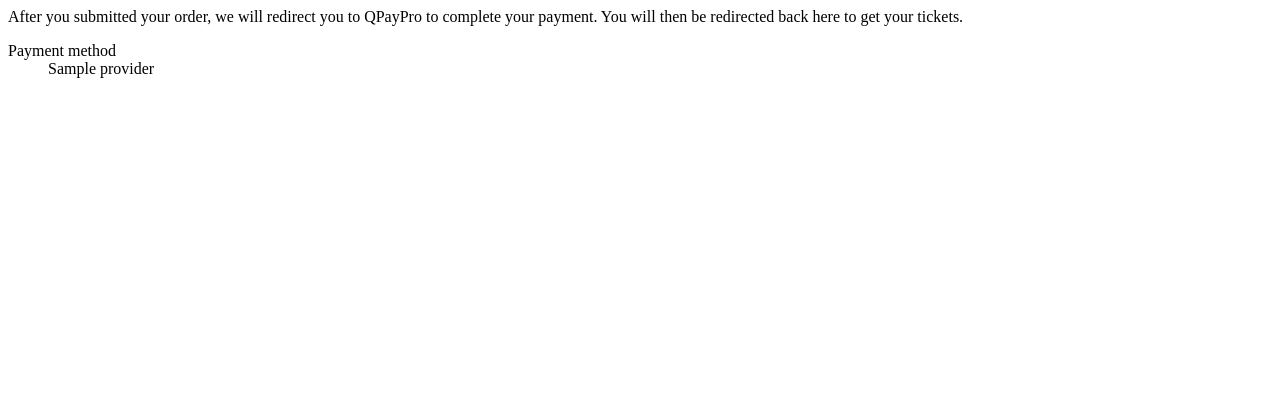
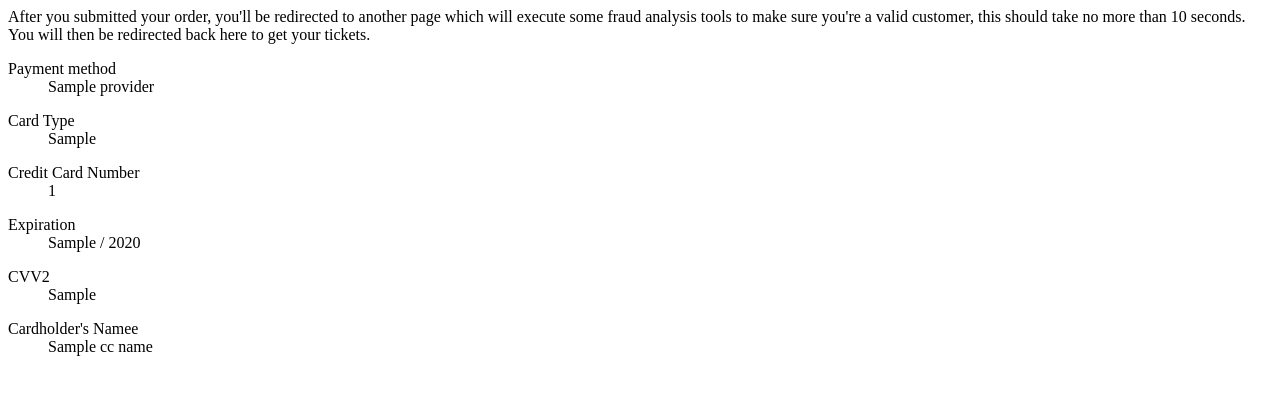
Before and after one commit to opportuno-tech/pretix-qpaypro, a Django app: template pretix_qpaypro/templates/pretix_qpaypro/checkout_payment_confirm.html in a window 1280 px wide. Shown: the top 395 px of the page. Run offline with Django 3.2, Linux system fonts and the light colour scheme; the template is opened without the code that fills it: most values are stand-ins (such as "Sample title", 1, 10 or a date in 2020).

Commit message:
Display payment data in confirmation page

```diff
--- a/pretix_qpaypro/formfields/custom_validators.py
+++ b/pretix_qpaypro/formfields/custom_validators.py
@@ -131,3 +131,8 @@
                 checksum += int(c)
             factor = 3 - factor
         return checksum % 10 == 0
+
+
+# This method is used to mask a CC number for display
+def mask_cc_number(cc_number: str):
+    return cc_number[-4:].rjust(len(cc_number), "*")
--- a/pretix_qpaypro/templates/pretix_qpaypro/checkout_payment_confirm.html
+++ b/pretix_qpaypro/templates/pretix_qpaypro/checkout_payment_confirm.html
@@ -1,10 +1,30 @@
 {% load i18n %}
 
 <p>{% blocktrans trimmed %}
-    After you submitted your order, we will redirect you to QPayPro to complete your payment.
+    After you submitted your order, you'll be redirected to another page which will execute some fraud analysis tools to make sure you're a valid customer, this should take no more than 10 seconds.
     You will then be redirected back here to get your tickets.
 {% endblocktrans %}</p>
 <dl class="dl-horizontal">
     <dt>{% trans "Payment method" %}</dt>
     <dd>{{ provider.public_name }}</dd>
 </dl>
+<dl class="dl-horizontal">
+    <dt>{% trans "Card Type" %}</dt>
+    <dd>{{ cc_type }}</dd>
+</dl>
+<dl class="dl-horizontal">
+    <dt>{% trans "Credit Card Number" %}</dt>
+    <dd>{{ cc_number }}</dd>
+</dl>
+<dl class="dl-horizontal">
+    <dt>{% trans "Expiration" %}</dt>
+    <dd>{{ cc_exp_month }} / {{ cc_exp_year }}</dd>
+</dl>
+<dl class="dl-horizontal">
+    <dt>{% trans "CVV2" %}</dt>
+    <dd>{{ cc_cvv2 }}</dd>
+</dl>
+<dl class="dl-horizontal">
+    <dt>{% trans "Cardholder\'s Namee" %}</dt>
+    <dd>{{ cc_name }}</dd>
+</dl>
```
Also changed, not shown: pretix_qpaypro/payment.py (+19 -3 lines).
